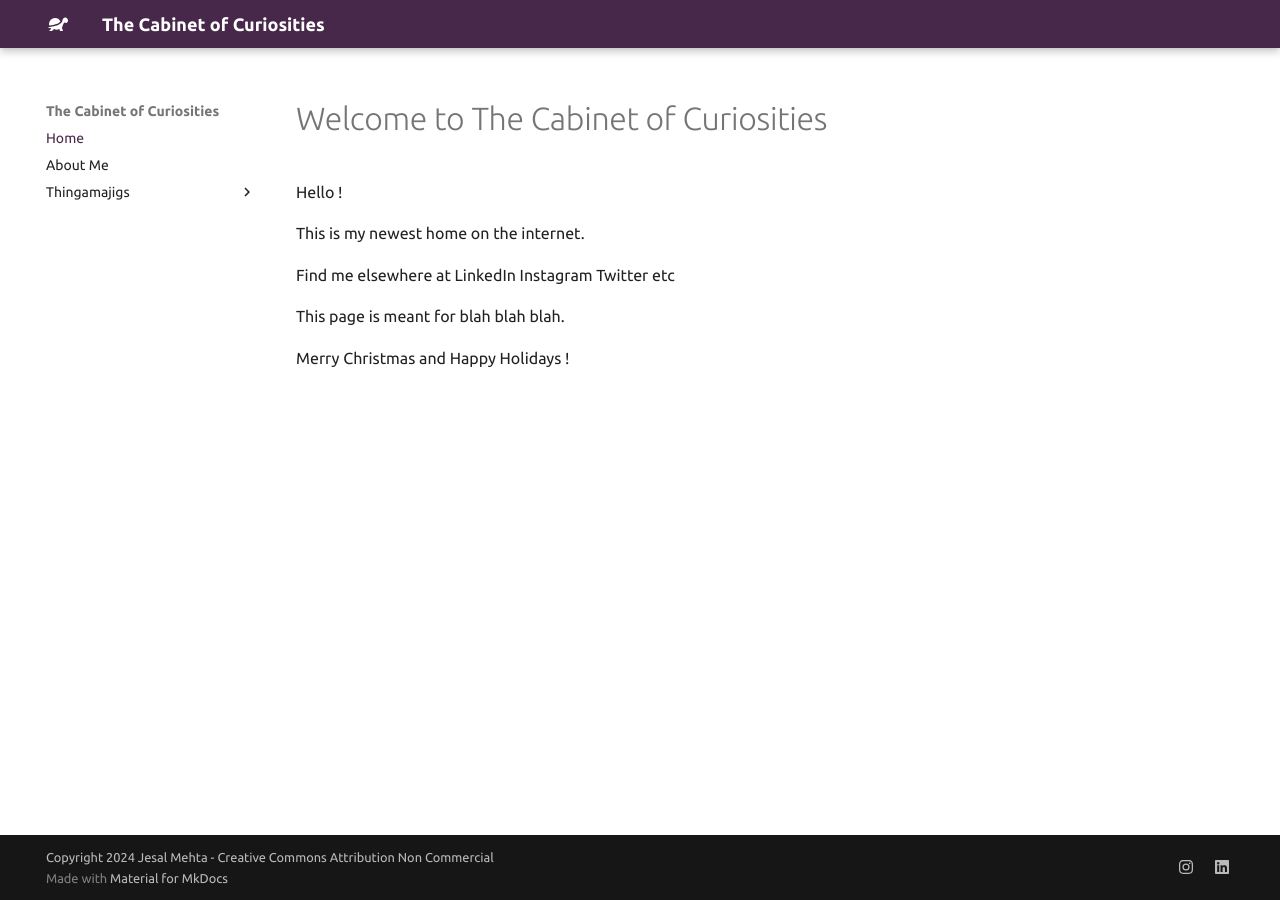
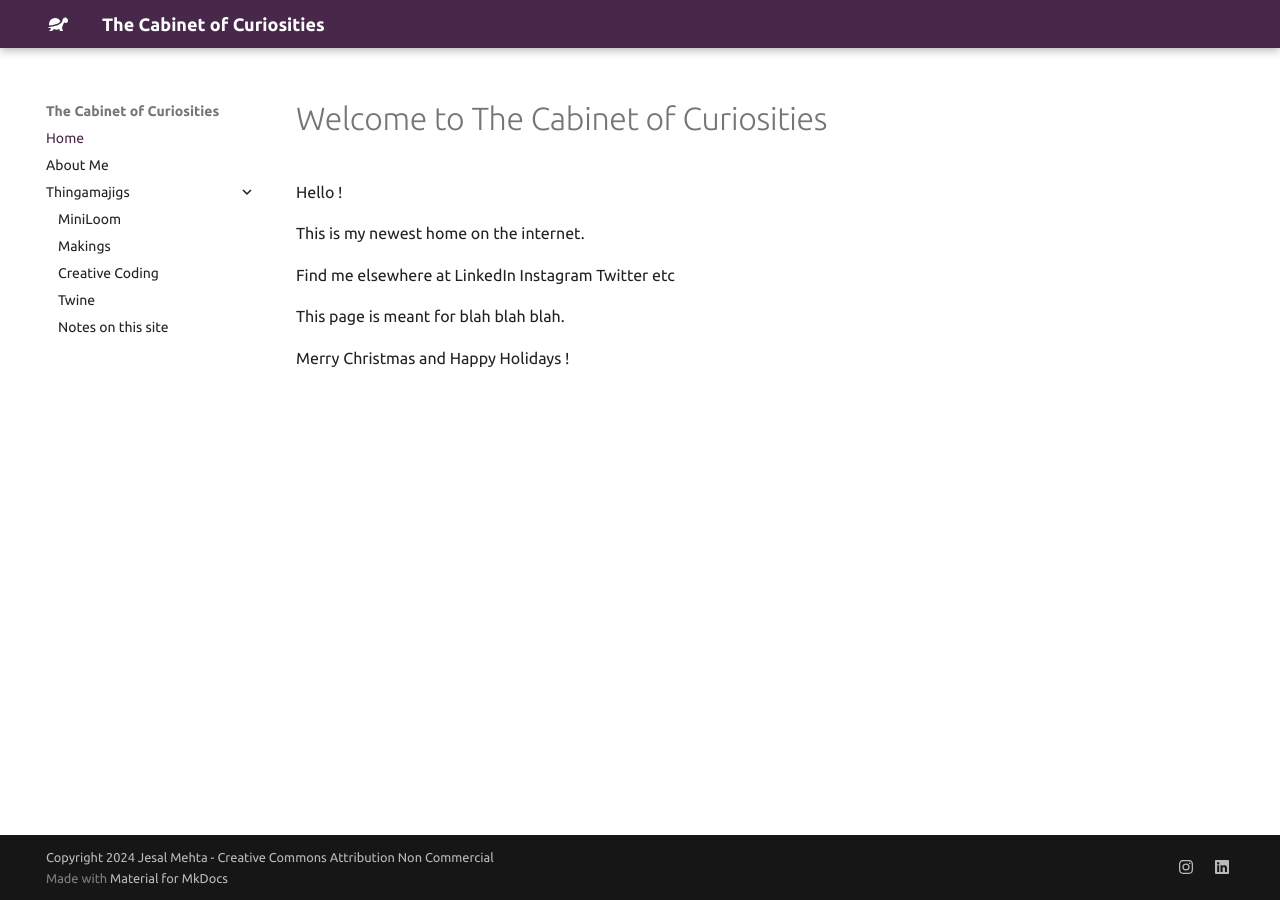
Before and after one commit to jesmehta/CabinetOfCuriosities, an MkDocs documentation site: the page built from docs/index.md, in a window 1280 px wide. Built offline with MkDocs 1.6.1 and Material for MkDocs 9.7.7, drawn with Linux system fonts in a browser that asks for light colours.

Commit message:
Update mkdocs.yml

```diff
--- a/mkdocs.yml
+++ b/mkdocs.yml
@@ -10,7 +10,9 @@ nav:
     - MiniLoom : mini_loom.md
     - Makings : makings.md
     - Creative Coding : creative_code.md
+    - Twine : emergent_twine.md
     - Notes on this site : site_notes.md
+
 
 extra:
   # Set your own social media below (or remove)
@@ -37,6 +39,8 @@ theme:
   features:
     # - navigation.tabs
     # - navigation.instant
+    - navigation.expand
+    # - navigation.sections
 
 markdown_extensions:
   - extra
```
